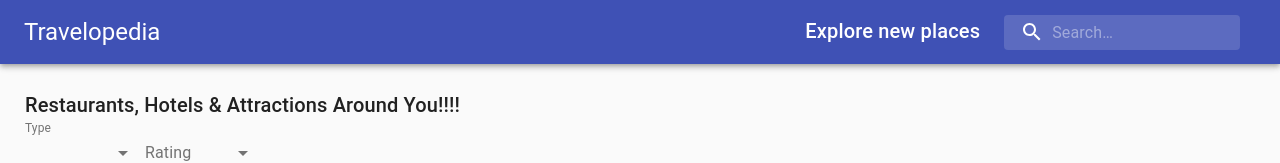
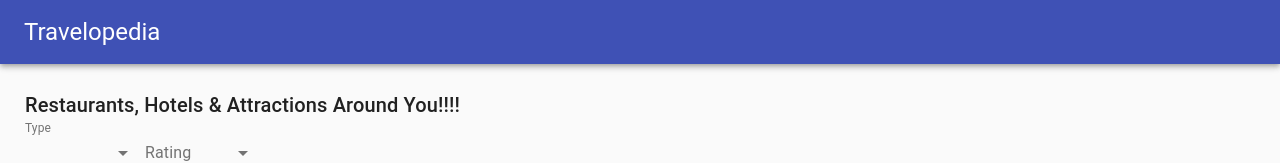
Before and after one commit to GilbertDaniel/travelopedia-react-js, a React (Create React App) app: page / in a window 1280 px wide. Shown: the top 163 px of the page. Built offline with nearby package versions, Linux system fonts and the light colour scheme; no server answers.

Commit message:
Remove AutoComplete Search Feature

```diff
--- a/src/components/Header/Header.jsx
+++ b/src/components/Header/Header.jsx
@@ -13,19 +13,6 @@
             <Typography variant="h5" className={classes.title}>
               Travelopedia
             </Typography>
-            <Box display="flex">
-              <Typography variant="h6" className={classes.title}>
-                Explore new places
-              </Typography>
-              {/* <Autocomplete> */}
-                <div className={classes.search}>
-                  <div className={classes.searchIcon}>
-                    <SearchIcon />
-                  </div>
-                  <InputBase placeholder="Search…" classes={{ root: classes.inputRoot, input: classes.inputInput }} />
-                </div>
-              {/* </Autocomplete> */}
-            </Box>
           </Toolbar>
         </AppBar>
       );
```
